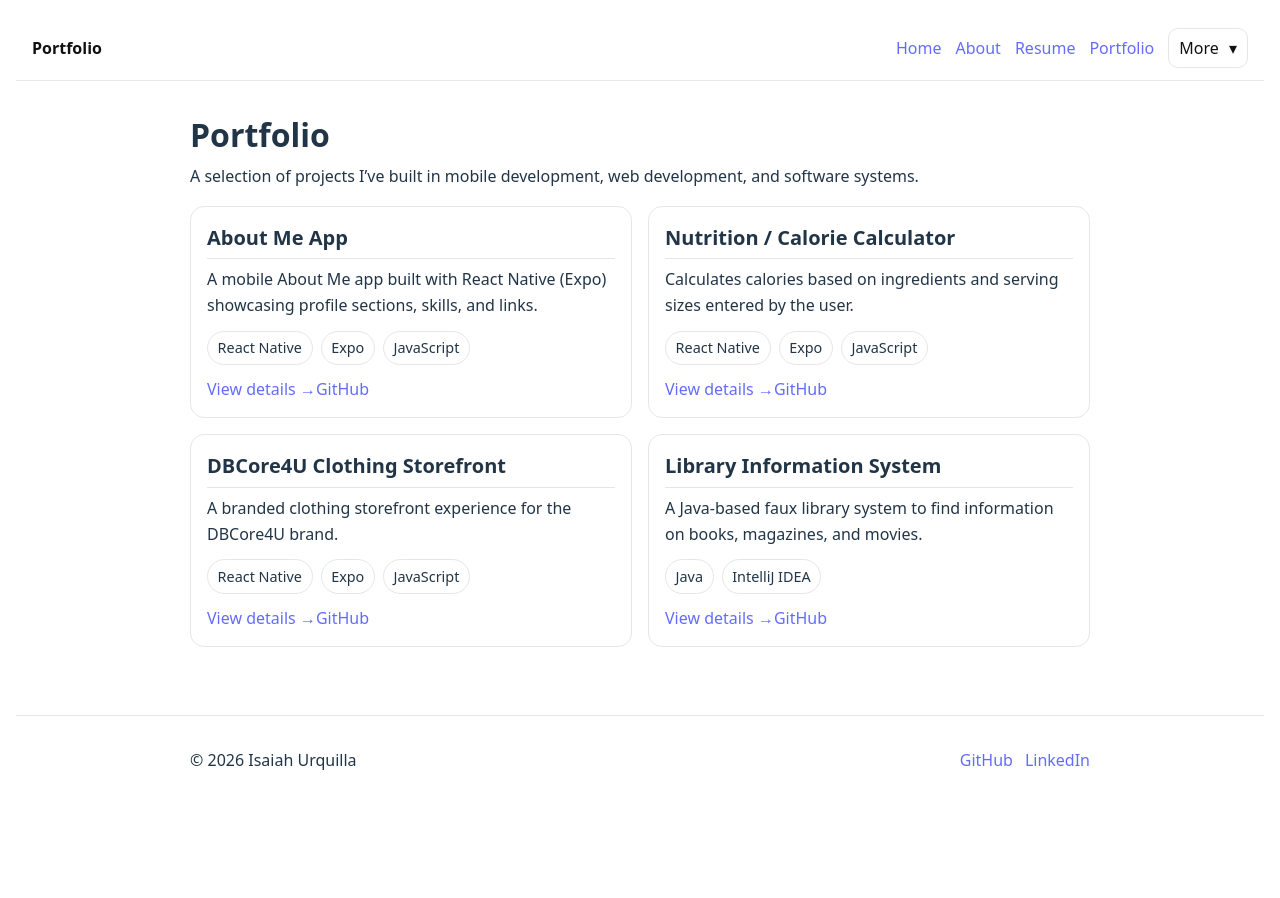
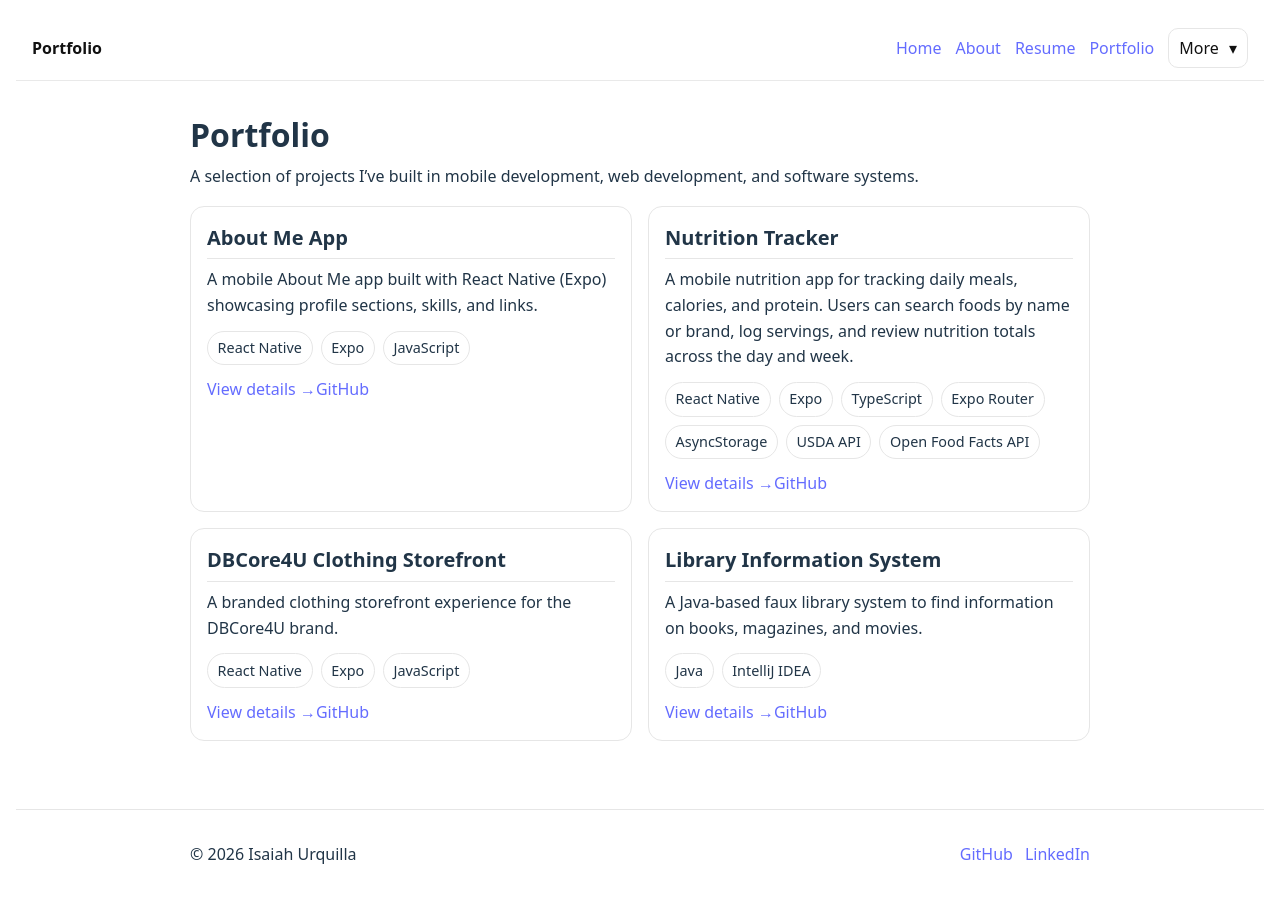
Before and after one commit to isaiahurquilla/Portfolio, a React (Vite) app: page /portfolio in a window 1280 px wide. Shown: the top 898 px of the page. Before the commit the page ends 832 px from the top, so only its background shows below. Built offline with nearby package versions, Linux system fonts and the light colour scheme.

Commit message:
project updated for  nutrition app

```diff
--- a/src/data/projects.js
+++ b/src/data/projects.js
@@ -18,18 +18,26 @@ export const projects = [
   },
 {
   id: 2,
-    title: "Nutrition / Calorie Calculator",
-    slug: "nutrition-calorie-calculator",
+  title: "Nutrition Tracker",
+  slug: "nutrition-tracker",
   description:
-      "Calculates calories based on ingredients and serving sizes entered by the user.",
-    techStack: ["React Native", "Expo", "JavaScript"],
+    "A mobile nutrition app for tracking daily meals, calories, and protein. Users can search foods by name or brand, log servings, and review nutrition totals across the day and week.",
+  techStack: [
+    "React Native",
+    "Expo",
+    "TypeScript",
+    "Expo Router",
+    "AsyncStorage",
+    "USDA API",
+    "Open Food Facts API",
+  ],
   image: null,
-    github: "https://github.com/isaiahurquilla/REPO_LINK_HERE",
+  github: "https://github.com/isaiahurquilla/nutrition-app",
   live: null,
   highlights: [
-      "Validated user input for accurate calculations",
-      "Clear UI for entering ingredients and servings",
-      "Logic structured for future expansion (history/macros)",
+    "Designed a reusable component-based UI for food search, meal logging, and nutrition summaries",
+    "Implemented hybrid food search using USDA for generic foods and Open Food Facts for branded products",
+    "Built persistent daily history with weekly views, serving-based calculations, and unit support for grams and fl oz",
   ],
 },
   {
```
Lines whose indentation alone changed are shown as unchanged.
